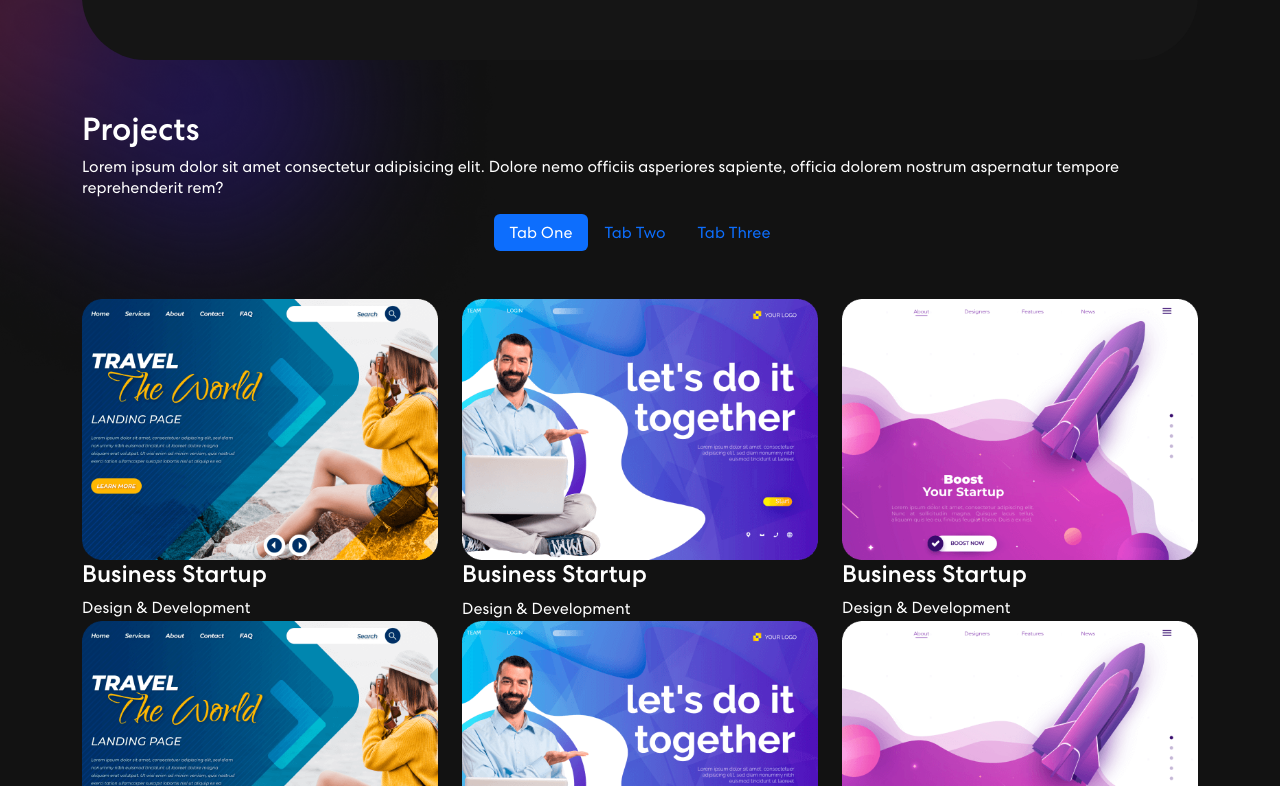
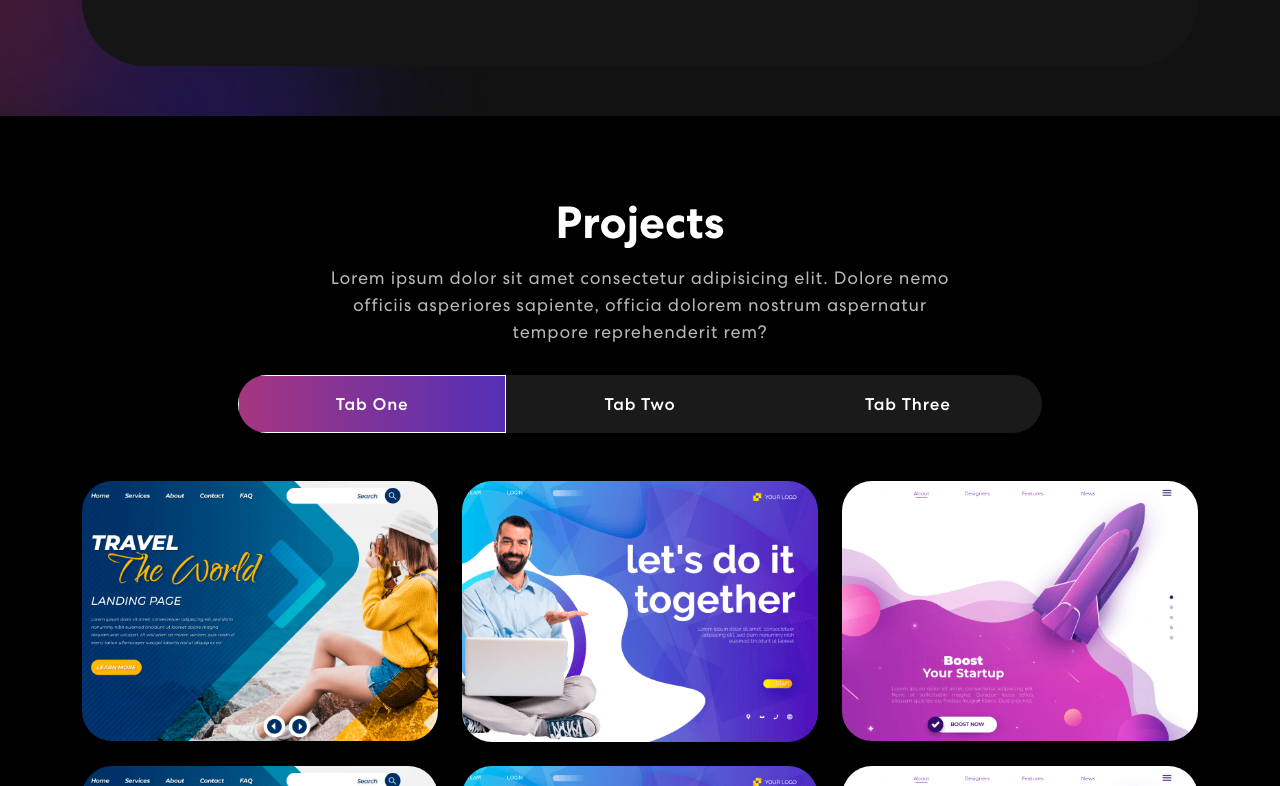
Before and after one commit to ashishkhatarker/portfolio, a React (Create React App) app: page / in a window 1280 px wide. Shown: the part 1214-2000 px from the top of the page. Built offline with nearby package versions, Linux system fonts and the light colour scheme.

Commit message:
add projects section css

```diff
--- a/src/App.css
+++ b/src/App.css
@@ -383,3 +383,136 @@
   width: 40%;
   z-index: -4;
 }
+
+/* PROJECTS CSS */
+
+.project {
+  padding: 80px 0;
+  position: relative;
+  background-color: black;
+}
+
+.project h2 {
+  font-size: 45px;
+  font-weight: 700;
+  text-align: center;
+}
+
+.project p {
+  color: #b8b8b8;
+  font-size: 18px;
+  letter-spacing: 0.8px;
+  line-height: 1.5em;
+  margin: 14px auto 30px auto;
+  text-align: center;
+  width: 56%;
+}
+.project .nav.nav-pills {
+  width: 72%;
+  margin: 0 auto;
+  border-radius: 50px;
+  background-color: rgb(255 255 255 / 10%);
+  overflow: hidden;
+}
+
+.project .nav.nav-pills .nav-item {
+  width: 33.333333%;
+}
+.project .nav.nav-pills .nav-link {
+  background-color: transparent;
+  border-radius: 0;
+  padding: 17px 0;
+  color: #fff;
+  width: 100%;
+  font-size: 17px;
+  letter-spacing: 0.8px;
+  font-weight: 500;
+  position: relative;
+  transition: 0.3s ease-in-out;
+  text-align: center;
+  z-index: 0;
+}
+
+.project .nav.nav-pills .nav-link::before {
+  content: '';
+  position: absolute;
+  width: 0;
+  height: 100%;
+  background: linear-gradient(90.21deg, #aa367c -5.91%, #4a2fbd 111.58%);
+  top: 0;
+  left: 0;
+  z-index: -1;
+  transition: 0.3s ease-in-out;
+}
+.project .nav.nav-pills .nav-link.active::before {
+  width: 100% !important;
+}
+
+.project .nav.nav-pills .nav-link.active {
+  border: 1px solid rgba(255, 255, 255, 1);
+}
+
+.nav-link#projects-tabs-tab-first {
+  border: 1px solid rgba(255, 255, 255, 0.5);
+  border-radius: 55px 0px 0px 55px;
+}
+.nav-link#projects-tabs-tab-second {
+  border-top: 1px solid rgba(255, 255, 255, 0.5);
+  border-bottom: 1px solid rgba(255, 255, 255, 0.5);
+}
+.nav-link#projects-tabs-tab-third {
+  border: 1px solid rgba(255, 255, 255, 0.5);
+  border-radius: 0 55px 55px0;
+}
+.proj-imgbx {
+  position: relative;
+  border-radius: 30px;
+  overflow: hidden;
+  margin-bottom: 24px;
+}
+.proj-imgbx::before {
+  content: '';
+  background: linear-gradient(90.21deg, #aa367c -5.91%, #4a2fbd 111111.58%);
+  opacity: 0.85;
+  position: absolute;
+  width: 100%;
+  height: 0;
+  transition: 0.4s ease-in-out;
+}
+.proj-imgbx:hover::before {
+  height: 100%;
+}
+.proj-txtx {
+  position: absolute;
+  text-align: center;
+  top: 65%;
+  left: 50%;
+  transform: translate(-50%, -50%);
+  transition: 0.5s ease-in-out;
+  opacity: 0;
+  width: 100%;
+}
+.proj-imgbx:hover .proj-txtx {
+  top: 50%;
+  opacity: 1;
+}
+.pro-txtx h4 {
+  font-size: 30px;
+  font-weight: 700;
+  letter-spacing: 0.8px;
+  line-height: 1.1em;
+}
+.proj-txtx span {
+  font-style: italic;
+  font-weight: 400;
+  font-size: 15px;
+  letter-spacing: 0.8px;
+}
+.background-image-right {
+  top: 20%;
+  position: absolute;
+  bottom: 0;
+  width: 35%;
+  right: 0;
+  z-index: -4;
+}
```
